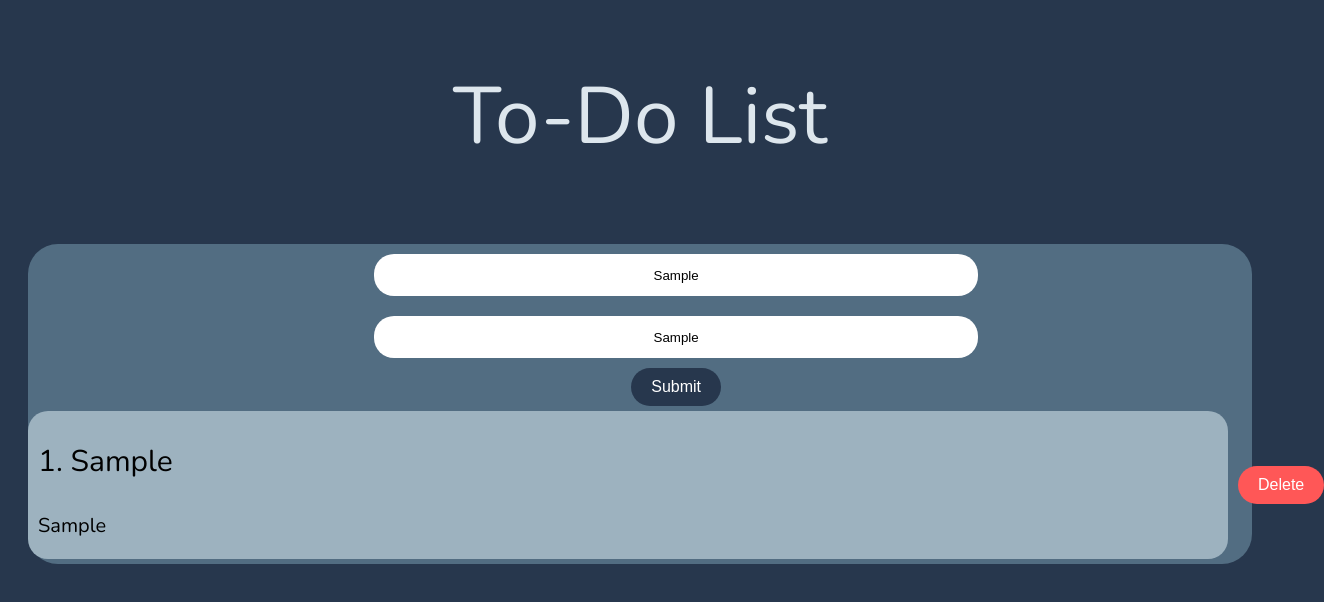
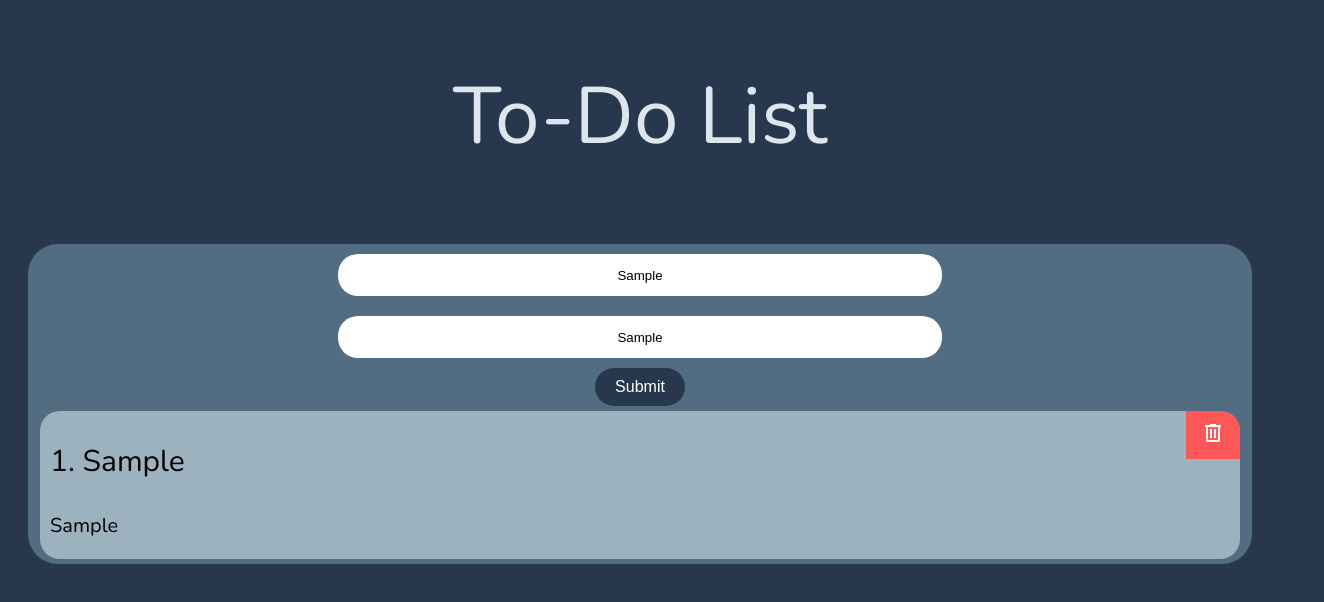
Before and after one commit to Subhro-ai/todo-List, an Angular app: page / in a window 1280 px wide. Both pictures are taken after typing "Sample", "Sample" into the empty fields and a click on the button "Submit". Shown: the top 602 px of the page, 1324 px wide, since content can reach past the window. Built offline with nearby package versions, Linux system fonts and the light colour scheme.

Commit message:
fixed delete button

```diff
--- a/src/app/todo-list/items/items.component.css
+++ b/src/app/todo-list/items/items.component.css
@@ -3,6 +3,7 @@
     background-color: #9DB2BF;
     margin: 5px 0px;
     border-radius: 20px;
+    position:relative;
 }
 
 p {
@@ -27,11 +28,16 @@ p {
 .delete-button{
     background-color: rgb(255, 87, 87);
     border-style: none;
-    padding: 10px 20px;
-    border-radius: 25px;
+    padding: 10px 15px;
+    border-top-right-radius: 20px;
     margin-left: 10px;
     font-size: 16px;
     color: white;
+    position: absolute;
+    top: 0%;
+    bottom: auto;
+    left: auto;
+    right: 0%;
 }
 
 .delete-button:hover{
--- a/src/app/todo-list/items/items.component.html
+++ b/src/app/todo-list/items/items.component.html
@@ -1,10 +1,13 @@
 
 <div class="block">
     <div class="item-container">
+        <div class="delete-button-container">
+            <button (click)="delete(item.count)" class="delete-button"><span class="material-symbols-outlined">
+                delete
+                </span></button>
+        </div>
         <p class="title"> {{item.count}}. {{item.title}} </p>
         <p class="description"> {{item.description}} </p>
     </div>
-    <div class="delete-button-container">
-        <button (click)="delete(item.count)" class="delete-button">Delete</button>
-    </div>
+
 </div>
--- a/src/app/todo-list/todo-list.component.ts
+++ b/src/app/todo-list/todo-list.component.ts
@@ -30,7 +30,12 @@ export class TodoListComponent {
 
   onDelete(count: number): void {
     // console.log('Button in c2 clicked with argument:', count);
-    count -= 1;
-    this.list.splice(count, 1)
+    for (let i = 0; i < this.list.length; i++) {
+      if (this.list[i].count == count) {
+        this.list.splice(i, 1)
+      };
+
+    }
+    count = this.list.length;
   }
 }
--- a/src/index.html
+++ b/src/index.html
@@ -4,7 +4,8 @@
   <link rel="preconnect" href="https://fonts.googleapis.com">
 <link rel="preconnect" href="https://fonts.gstatic.com" crossorigin>
 <link href="https://fonts.googleapis.com/css2?family=Nunito:ital,wght@0,200..1000;1,200..1000&display=swap" rel="stylesheet">
-  <meta charset="utf-8">
+<link rel="stylesheet" href="https://fonts.googleapis.com/css2?family=Material+Symbols+Outlined:opsz,wght,FILL,GRAD@24,400,0,0" />
+<meta charset="utf-8">
   <title>TodoList</title>
   <base href="/">
   <meta name="viewport" content="width=device-width, initial-scale=1">
```
Also changed, not shown: src/styles.css (line endings or trailing spaces).
